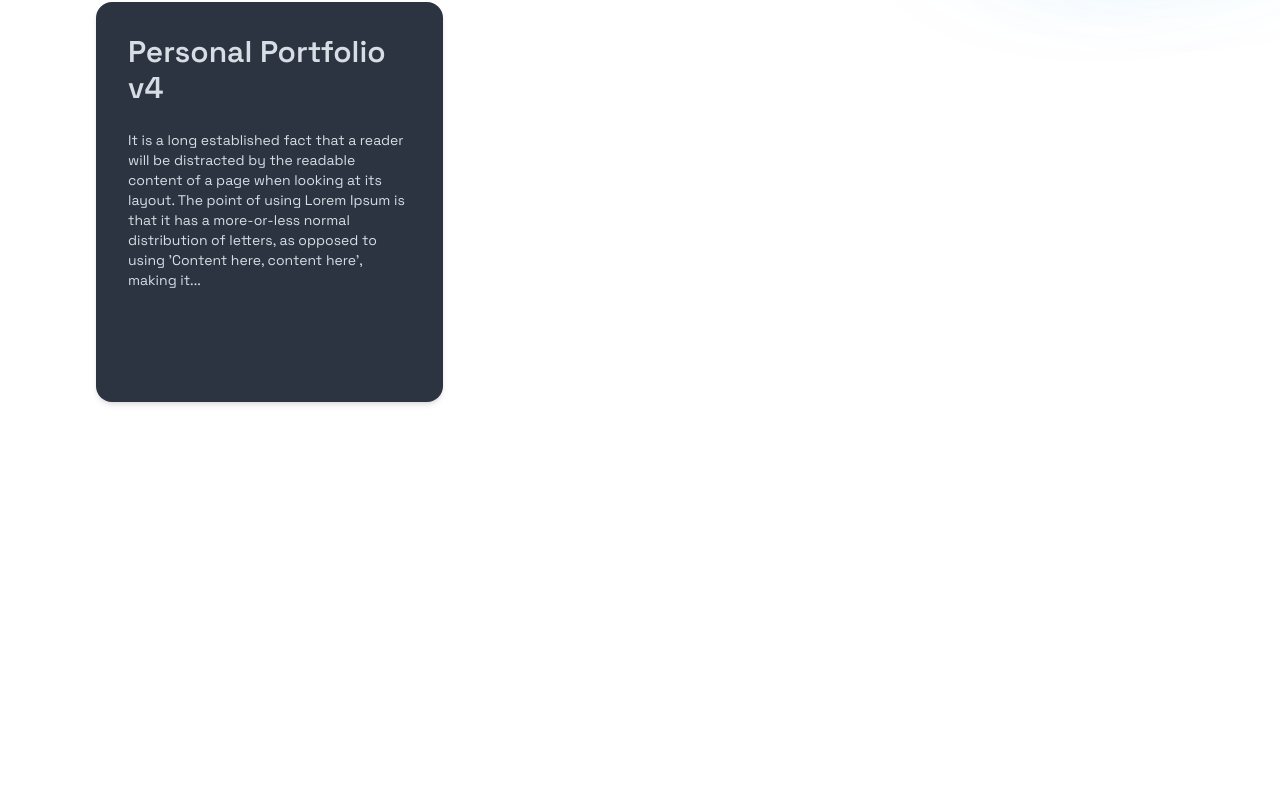
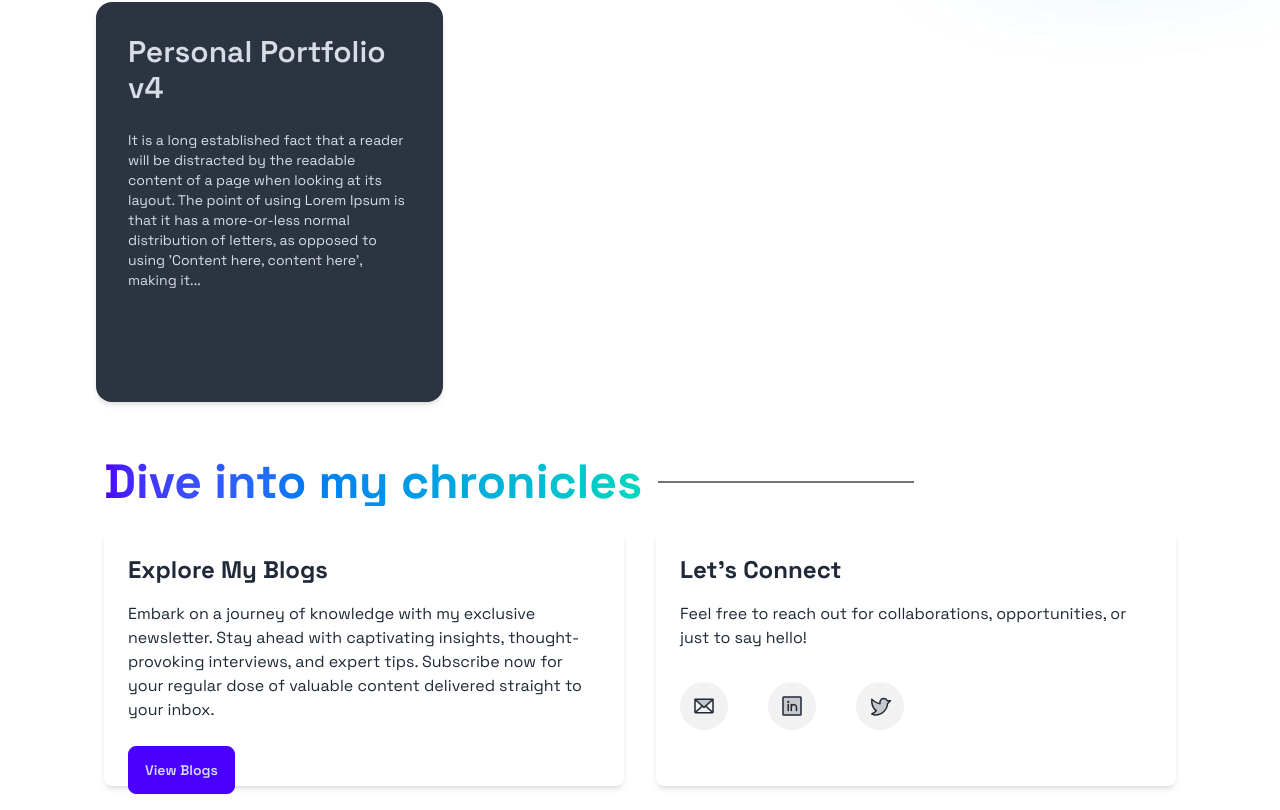
Before and after one commit to npv12/portfolio, a Next.js app: page / in a window 1280 px wide. Shown: the part 1922-2732 px from the top of the page. Before the commit the page ends 2356 px from the top, so only its background shows below. Built offline with nearby package versions, Linux system fonts and the light colour scheme.

Commit message:
feat: add a coontact me page

```diff
--- a/src/app/page.tsx
+++ b/src/app/page.tsx
@@ -1,6 +1,7 @@
 "use client";
 
 import Navbar from "@/components/Navbar";
+import GetInTouch from "@/parts/getInTouch";
 import Introduction from "@/parts/intro";
 import Projects from "@/parts/projects";
 import SkillTree from "@/parts/skills";
@@ -13,6 +14,7 @@ export default function Home() {
         <Introduction />
         <SkillTree />
         <Projects />
+        <GetInTouch />
       </div>
     </div>
   );
--- /dev/null
+++ b/src/parts/getInTouch.tsx
@@ -0,0 +1,74 @@
+import Title from "@/components/Title";
+import React from "react";
+import {
+  PiEnvelopeDuotone,
+  PiLinkedinLogoDuotone,
+  PiTwitterLogoDuotone,
+} from "react-icons/pi";
+
+const GetInTouch: React.FC = () => {
+  return (
+    <div className="gap-8 p-6">
+      <Title title="Dive into my chronicles" />
+      <div className="flex flex-col md:flex-row gap-8 mt-6">
+        {/* Left Side - Blog Section */}
+        <div className="w-full md:w-1/2">
+          <div className="bg-base-100 rounded-lg shadow-md p-6 h-64">
+            <h2 className="text-2xl font-bold mb-4">Explore My Blogs</h2>
+            <div className="space-y-4">
+              <p className="text-base-content mb-4">
+                Embark on a journey of knowledge with my exclusive newsletter.
+                Stay ahead with captivating insights, thought-provoking
+                interviews, and expert tips. Subscribe now for your regular dose
+                of valuable content delivered straight to your inbox.
+              </p>
+            </div>
+            <div className="mt-6">
+              <button className="btn btn-primary">View Blogs</button>
+            </div>
+          </div>
+        </div>
+
+        {/* Right Side - Contact Card */}
+        <div className="w-full md:w-1/2">
+          <div className="bg-base-100 rounded-lg shadow-md p-6 h-64">
+            <h2 className="text-2xl font-bold mb-4">Let's Connect</h2>
+            <p className="text-base-content mb-4">
+              Feel free to reach out for collaborations, opportunities, or just
+              to say hello!
+            </p>
+            <div className="space-y-4 space-x-10">
+              <a
+                href="mailto:pranav10121@gmail.com"
+                className="p-3 bg-base-200 rounded-full hover:bg-primary/20 transition-colors tooltip"
+                data-tip="pranav10121@gmail.com"
+              >
+                <PiEnvelopeDuotone className="text-2xl" />
+              </a>
+              <a
+                href="https://linkedin.com/in/yourprofile"
+                target="_blank"
+                rel="noopener noreferrer"
+                className="p-3 bg-base-200 rounded-full hover:bg-primary/20 transition-colors tooltip"
+                data-tip="LinkedIn Profile"
+              >
+                <PiLinkedinLogoDuotone className="text-2xl" />
+              </a>
+              <a
+                href="https://twitter.com/yourhandle"
+                target="_blank"
+                rel="noopener noreferrer"
+                className="p-3 bg-base-200 rounded-full hover:bg-primary/20 transition-colors tooltip"
+                data-tip="Twitter Profile"
+              >
+                <PiTwitterLogoDuotone className="text-2xl" />
+              </a>
+            </div>
+          </div>
+        </div>
+      </div>
+    </div>
+  );
+};
+
+export default GetInTouch;
```
